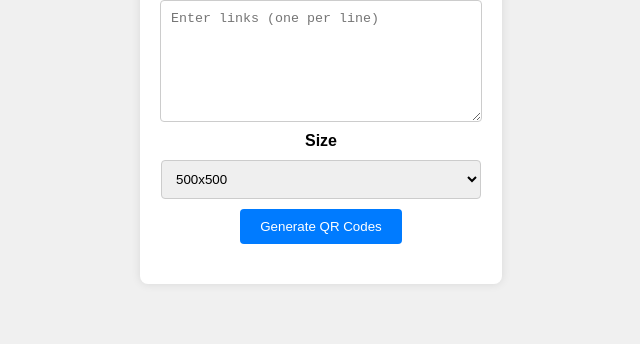
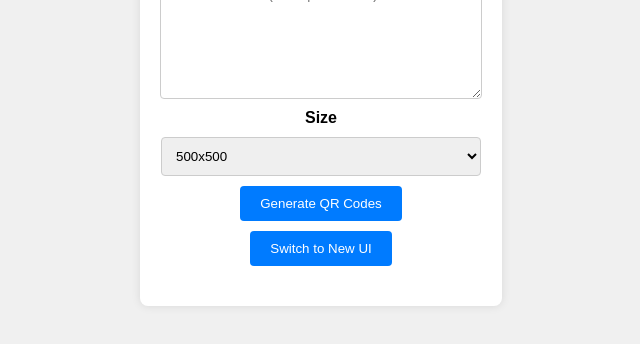
Before and after one commit to lamkh1219/qr_code_generator, a plain HTML site: page index.html in a window 1280 px wide. Shown: the part 308-652 px from the top of the page, without its empty margins (319-959 px from the left). Drawn offline with Linux system fonts and the light colour scheme.

Commit message:
Update index.html

```diff
--- a/index.html
+++ b/index.html
@@ -111,6 +111,7 @@
         </select>
         <input type="number" id="customSizeInput" placeholder="Enter custom size (10-1000)" min="10" max="1000">
         <button onclick="generateQRCodes()">Generate QR Codes</button>
+        <button onclick="window.location.href='https://lamkh1219.github.io/qr_code_generator/index_v2.html'">Switch to New UI</button>
         <div id="qrCodeContainer"></div>
     </div>
 
```
